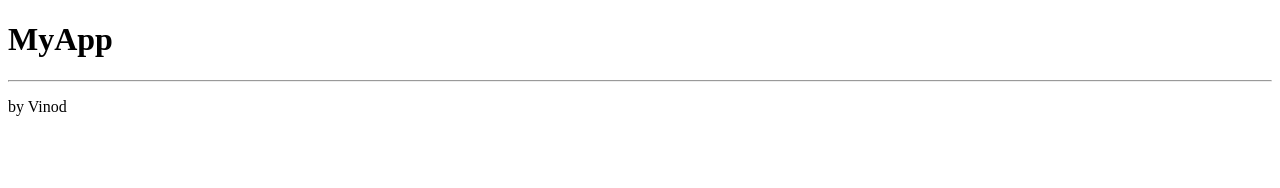
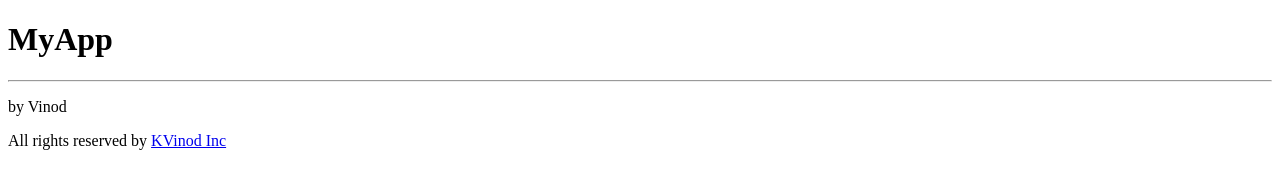
Before and after one commit to kayartaya-vinod/myapp-git-demo, a plain HTML site: page index.html in a window 1280 px wide. Drawn offline with Linux system fonts and the light colour scheme.

Commit message:
added footer

```diff
--- a/index.html
+++ b/index.html
@@ -10,5 +10,9 @@
         <h1>MyApp</h1>
         <hr />
         <p>by Vinod</p>
+
+        <div id="footer">
+            All rights reserved by <a href="http://vinod.co">KVinod Inc</a>
+        </div>
     </body>
 </html>
```
